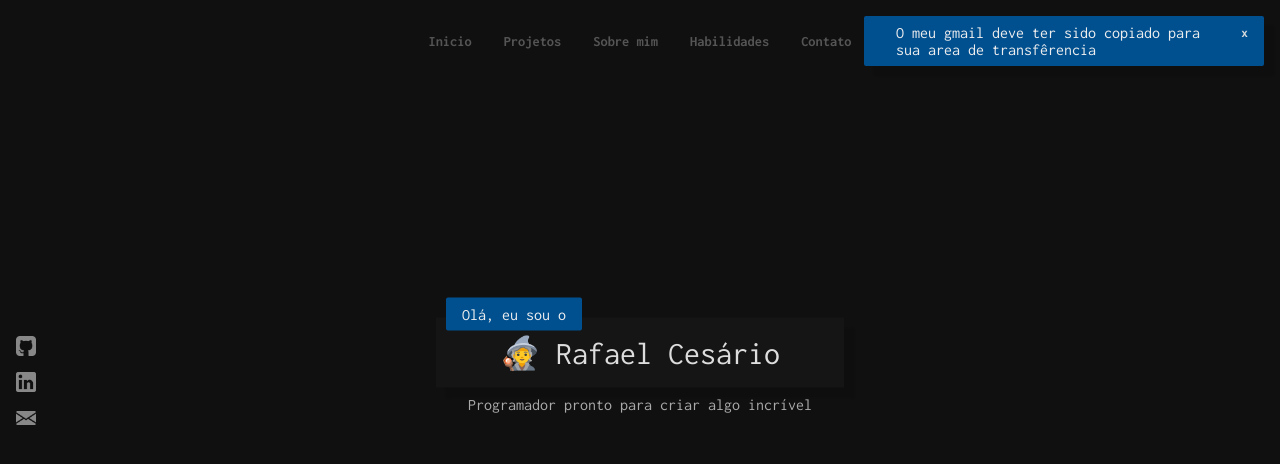
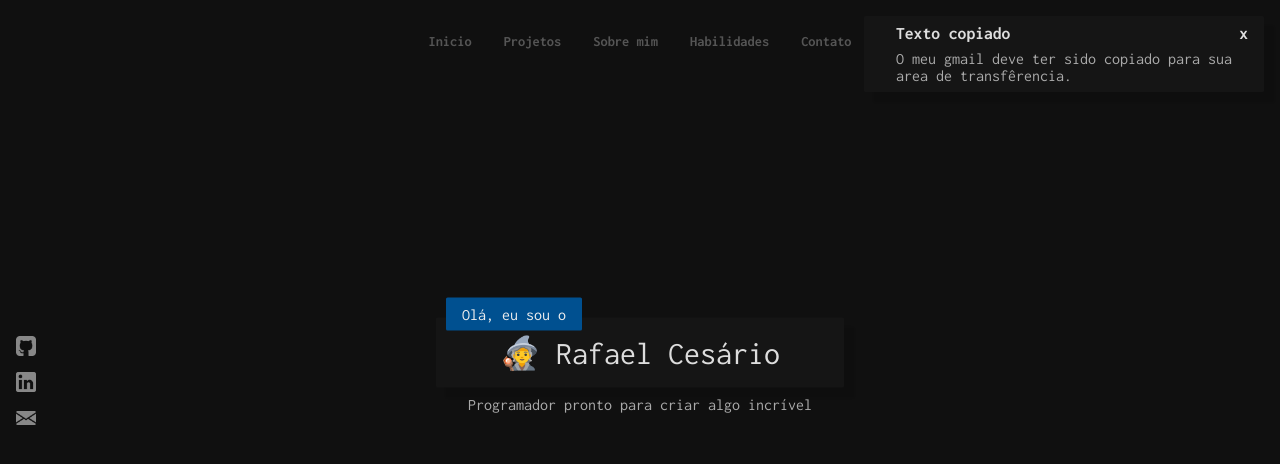
Before and after one commit to Rafael-Cesario/Portfolio, a Next.js app: page / in a window 1280 px wide. Both pictures are taken after a click on the link 34 px from the left and 418 px from the top of the page. Shown: the top 464 px of the page. Built offline with nearby package versions, Linux system fonts and the light colour scheme.

Commit message:
[ style ] notification

```diff
--- a/components/notification.tsx
+++ b/components/notification.tsx
@@ -16,7 +16,8 @@ export const Notification = ({ props: { txt, active, setNotification } }: Notifi
         x
       </button>
 
-      <h1 className="txt">{txt}</h1>
+      <h1 className="title">Texto copiado</h1>
+      <p className="txt">{txt}</p>
     </StyledNotification>
   ) : (
     <></>
--- a/components/pages/socials.tsx
+++ b/components/pages/socials.tsx
@@ -28,7 +28,7 @@ export const Socials = ({ props: { setNotification } }: SocialsProps) => {
         href={"#"}
         onClick={() => {
           navigator.clipboard.writeText("rafaeloliveiracds@gmail.com");
-          setNotification({ active: true, txt: "O meu gmail deve ter sido copiado para sua area de transfêrencia" });
+          setNotification({ active: true, txt: "O meu gmail deve ter sido copiado para sua area de transfêrencia." });
         }}
       >
         <Image className="image" alt="gmail icon" src={"/icons/email.png"} width={"20"} height={"20"} />
--- a/components/pages/styles/styledPresentation.tsx
+++ b/components/pages/styles/styledPresentation.tsx
@@ -1,3 +1,4 @@
+import { palette } from "@/styles/palette";
 import styled from "styled-components";
 
 export const StyledPresentation = styled.div`
@@ -8,7 +9,7 @@ export const StyledPresentation = styled.div`
   span {
     background-color: #005090;
     padding: 0.5rem 1rem;
-    border-radius: 2px;
+    border-radius: ${palette.element.borderRadius};
     position: absolute;
     transform: translate(10px, -20px);
     animation: span 0.3s ease-out both;
@@ -33,6 +34,7 @@ export const StyledPresentation = styled.div`
     color: #ddd;
     animation: h1 0.3s ease-out 0.3s both;
     box-shadow: 10px 10px 2px #00000020;
+    border-radius: ${palette.element.borderRadius};
 
     @keyframes h1 {
       0% {
--- a/components/styledNotification.tsx
+++ b/components/styledNotification.tsx
@@ -1,13 +1,13 @@
+import { palette } from "@/styles/palette";
 import styled from "styled-components";
 
 export const StyledNotification = styled.div`
   position: absolute;
   top: 0;
   right: 0;
-  background-color: #005090;
-  border-radius: 2px;
+  background-color: #151515;
+  border-radius: ${palette.element.borderRadius};
   padding: 0.5rem 2rem;
-  padding-right: 3rem;
   max-width: 400px;
   margin: 1rem;
   animation: notification 0.3s ease-out both;
@@ -24,25 +24,33 @@ export const StyledNotification = styled.div`
     }
   }
 
+  .title {
+    font-size: 1.1rem;
+    font-weight: bold;
+    margin-bottom: 0.5rem;
+    color: #ddd;
+  }
+
   .txt {
-    font-size: 1rem;
+    color: #aaa;
   }
 
   .close {
     position: absolute;
     right: 0;
-    top: 2px;
+    top: 0;
     border: none;
     outline: none;
     padding: 0.5rem 1rem;
     background-color: transparent;
     color: #ddd;
-    font-weight: bold;
     border-radius: 2px;
     cursor: pointer;
+    font-size: 1.1rem;
+    font-weight: bold;
 
     :hover {
-      color: black;
+      color: ${palette.colors.textBlue};
     }
   }
 `;
--- /dev/null
+++ b/styles/palette.ts
@@ -0,0 +1,10 @@
+export const palette = {
+  colors: {
+    bgBlue: "#005090",
+    textBlue: "#0070aa",
+  },
+
+  element: {
+    borderRadius: "0.1rem",
+  },
+};
```
